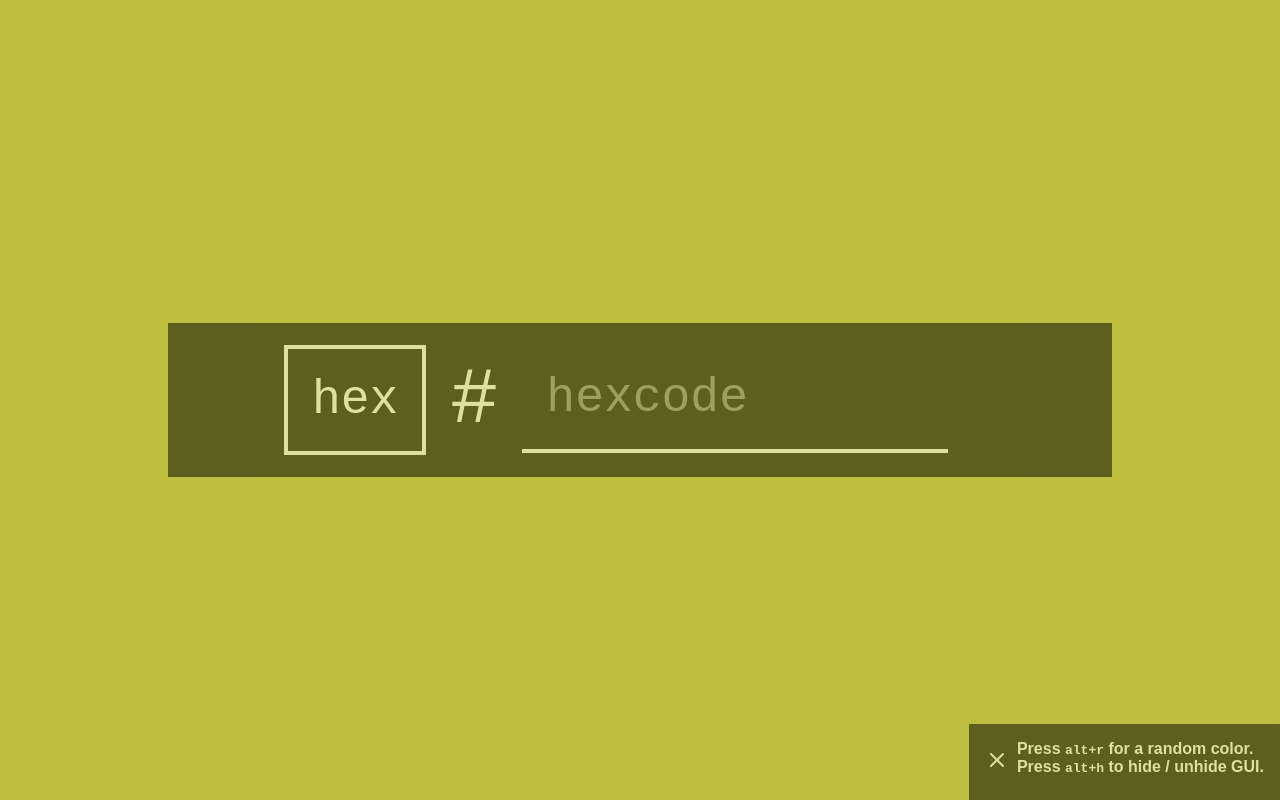
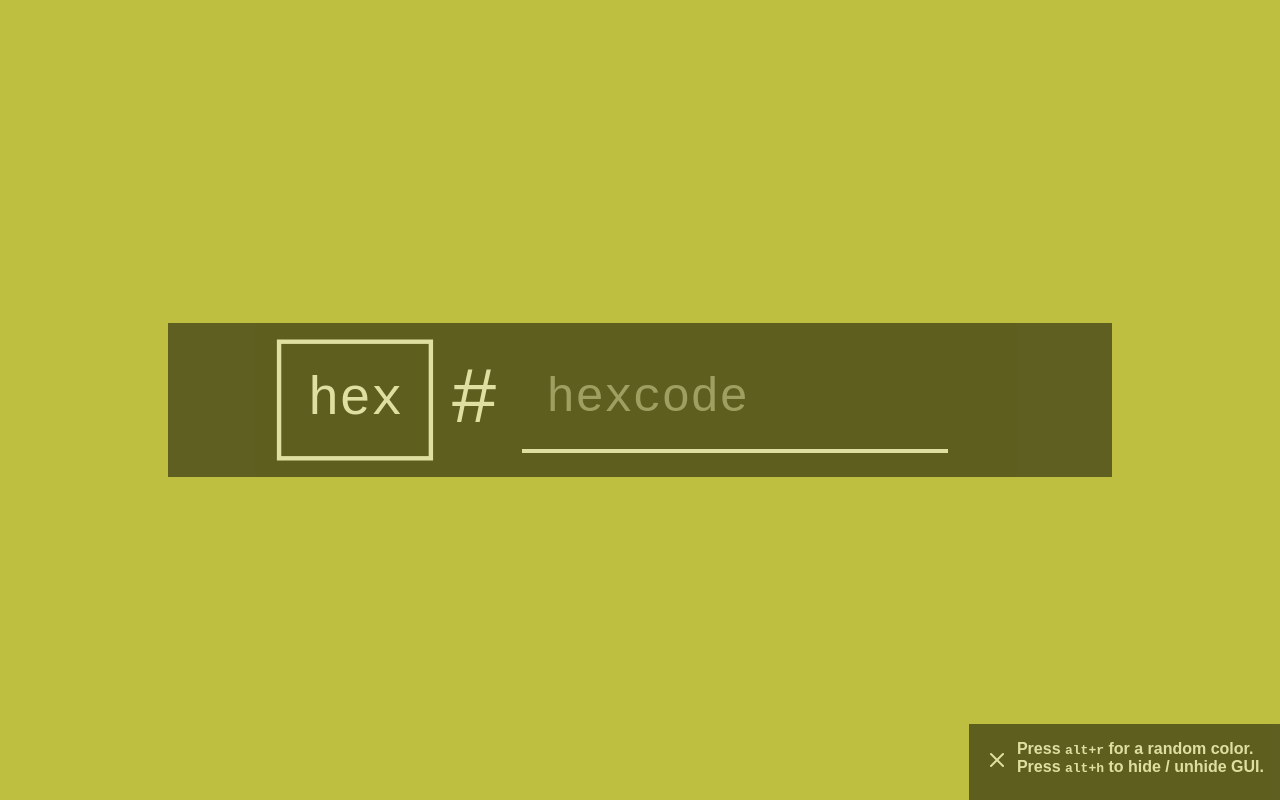
Before and after one commit to mo0th/clr, a plain HTML site: page index.html in a window 1280 px wide. In both pictures the pointer is over the element "hex". Drawn offline with Linux system fonts and the light colour scheme.

Commit message:
add hover and active state for format button

```diff
--- a/style.css
+++ b/style.css
@@ -69,6 +69,14 @@ input:focus {
     -webkit-user-select: none;
 }
 
+#format:hover {
+  transform: scale(1.1);
+}
+
+#format:active {
+  transform: scale(1.05);
+}
+
 #help {
     font-family: Arial, Helvetica, sans-serif;
     position: absolute;
```
